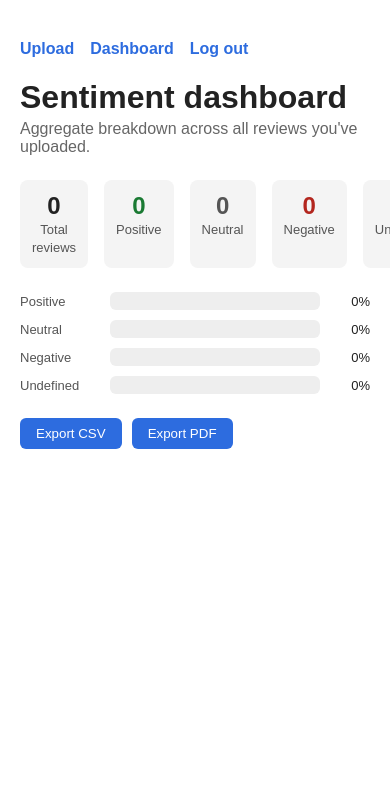
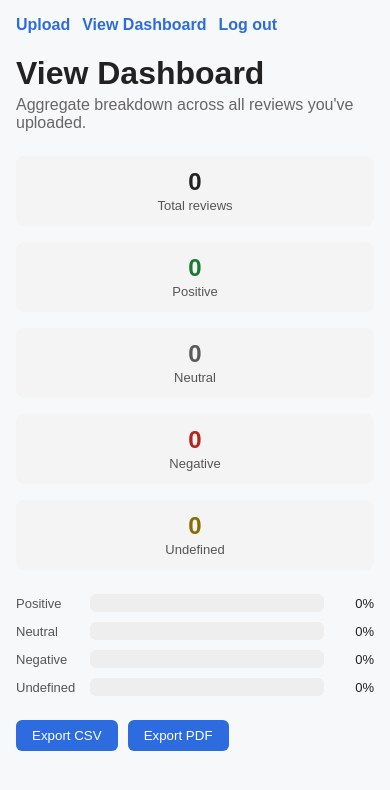
Before and after one commit to kabacase/Sentify, a Flask app: page /dashboard in a window 390 px wide; the page is wider, and only the part inside the window is pictured. Shown: the top 790 px of that part. Run offline with Flask 3, Linux system fonts and the light colour scheme; the visitor is signed in with stand-in values (Sample User, id 1); data that the repository does not hold is empty.

Commit message:
Sprint 2 code alignment: PDF Unicode fix, export confirmations, activity logging
- Sanitize review text before PDF export to avoid the FPDF Unicode crash,
  collapsing runs of unsupported characters into a single '?'.
- Export CSV/PDF now confirm success/failure on-page via a JS fetch+Blob
  download flow instead of a plain download link.
- Login now flashes "Login successful." before redirecting to /upload.
- Added an event_log table (UTC timestamps) recording login/logout/export
  events, with pruning of rows older than 90 days on every write.
- Renamed "Dashboard" to "View Dashboard" in nav, title, and heading.
- Introduced templates/base.html so nav/flash/layout are shared instead of
  duplicated across login/upload/dashboard templates.
- Reworked CSS for a responsive, full-width layout with a reconciled
  sentiment color palette.

Co-Authored-By: Claude Sonnet 5 <noreply@anthropic.com>

```diff
--- a/app.py
+++ b/app.py
@@ -3,7 +3,7 @@ import io
 import secrets
 from functools import wraps
 
-from flask import Flask, render_template, request, redirect, url_for, session, Response
+from flask import Flask, render_template, request, redirect, url_for, session, Response, flash
 from vaderSentiment.vaderSentiment import SentimentIntensityAnalyzer
 from werkzeug.security import check_password_hash, generate_password_hash
 from fpdf import FPDF
@@ -71,6 +71,8 @@ def login():
         if user and password_ok:
             session["user_id"] = user["id"]
             session["email"] = user["email"]
+            db.log_event(user["id"], "login")
+            flash("Login successful.", "success")
             return redirect(url_for("upload"))
         error = "Invalid email or password."
     return render_template("login.html", error=error)
@@ -78,6 +80,9 @@ def login():
 
 @app.route("/logout")
 def logout():
+    user_id = session.get("user_id")
+    if user_id:
+        db.log_event(user_id, "logout")
     session.clear()
     return redirect(url_for("login"))
 
@@ -145,10 +150,27 @@ def escape_formula(value):
     return value
 
 
+def sanitize_for_pdf(text):
+    """Replace characters fpdf2's core fonts can't render, collapsing runs into one '?'."""
+    result = []
+    last_was_replacement = False
+    for ch in text:
+        try:
+            ch.encode("latin-1")
+            result.append(ch)
+            last_was_replacement = False
+        except UnicodeEncodeError:
+            if not last_was_replacement:
+                result.append("?")
+            last_was_replacement = True
+    return "".join(result)
+
+
 @app.route("/export/csv")
 @login_required
 def export_csv():
     reviews = db.get_reviews_for_user(session["user_id"])
+    db.log_event(session["user_id"], "export_csv")
     buffer = io.StringIO()
     writer = csv.writer(buffer)
     writer.writerow(["review", "sentiment"])
@@ -166,6 +188,7 @@ def export_csv():
 @login_required
 def export_pdf():
     reviews = db.get_reviews_for_user(session["user_id"])
+    db.log_event(session["user_id"], "export_pdf")
 
     pdf = FPDF()
     pdf.add_page()
@@ -173,7 +196,8 @@ def export_pdf():
     pdf.cell(0, 10, "Sentify Sentiment Results", new_x=XPos.LMARGIN, new_y=YPos.NEXT)
     pdf.set_font("Helvetica", "", 11)
     for review in reviews:
-        line = f"[{review['sentiment']}] {review['text']}"
+        safe_text = sanitize_for_pdf(review["text"])
+        line = f"[{review['sentiment']}] {safe_text}"
         pdf.multi_cell(0, 8, line, new_x=XPos.LMARGIN, new_y=YPos.NEXT)
 
     pdf_bytes = bytes(pdf.output())
--- a/db.py
+++ b/db.py
@@ -1,5 +1,5 @@
 import sqlite3
-from datetime import datetime
+from datetime import datetime, timedelta, timezone
 from werkzeug.security import generate_password_hash
 
 DB_PATH = "sentify.db"
@@ -31,6 +31,15 @@ def init_db():
             user_id INTEGER NOT NULL,
             text TEXT NOT NULL,
             sentiment TEXT NOT NULL,
+            created_at TEXT NOT NULL,
+            FOREIGN KEY (user_id) REFERENCES users (id)
+        )
+    """)
+    conn.execute("""
+        CREATE TABLE IF NOT EXISTS event_log (
+            id INTEGER PRIMARY KEY AUTOINCREMENT,
+            user_id INTEGER NOT NULL,
+            event_type TEXT NOT NULL,
             created_at TEXT NOT NULL,
             FOREIGN KEY (user_id) REFERENCES users (id)
         )
@@ -82,3 +91,15 @@ def get_summary_for_user(user_id):
         if key in summary:
             summary[key] += 1
     return summary
+
+
+def log_event(user_id, event_type):
+    conn = get_db()
+    cutoff = (datetime.now(timezone.utc) - timedelta(days=90)).isoformat()
+    conn.execute("DELETE FROM event_log WHERE created_at < ?", (cutoff,))
+    conn.execute(
+        "INSERT INTO event_log (user_id, event_type, created_at) VALUES (?, ?, ?)",
+        (user_id, event_type, datetime.now(timezone.utc).isoformat()),
+    )
+    conn.commit()
+    conn.close()
--- a/static/style.css
+++ b/static/style.css
@@ -1,9 +1,30 @@
+:root {
+  --color-positive: #1a7a33;
+  --color-positive-bg: #d4edda;
+  --color-positive-text: #155724;
+  --color-negative: #b3261e;
+  --color-negative-bg: #f8d7da;
+  --color-negative-text: #721c24;
+  --color-neutral: #5a5a5a;
+  --color-neutral-bg: #e2e3e5;
+  --color-neutral-text: #383d41;
+  --color-undefined-fill: #d4a900;
+  --color-undefined: #8a6d00;
+  --color-undefined-bg: #fff3cd;
+  --color-undefined-text: #856404;
+}
+
 body {
   font-family: Arial, Helvetica, sans-serif;
-  max-width: 800px;
-  margin: 40px auto;
-  padding: 0 20px;
   color: #222;
+  background: #f7f8fa;
+  margin: 0;
+}
+
+.page-wrap {
+  max-width: 1200px;
+  margin: 0 auto;
+  padding: 32px 24px;
 }
 
 h1 {
@@ -70,6 +91,27 @@ button:hover {
   font-weight: bold;
 }
 
+.flash-messages {
+  margin: 16px 0;
+}
+
+.flash {
+  padding: 10px 14px;
+  border-radius: 6px;
+  font-weight: bold;
+  margin: 0 0 8px 0;
+}
+
+.flash-success {
+  background: var(--color-positive-bg);
+  color: var(--color-positive-text);
+}
+
+.flash-error {
+  background: var(--color-negative-bg);
+  color: var(--color-negative-text);
+}
+
 .summary {
   display: flex;
   gap: 16px;
@@ -95,10 +137,10 @@ button:hover {
   color: #555;
 }
 
-.stat.positive .num { color: #1a7a33; }
-.stat.negative .num { color: #b3261e; }
-.stat.neutral .num { color: #555; }
-.stat.undefined .num { color: #8a6d00; }
+.stat.positive .num { color: var(--color-positive); }
+.stat.negative .num { color: var(--color-negative); }
+.stat.neutral .num { color: var(--color-neutral); }
+.stat.undefined .num { color: var(--color-undefined); }
 
 .bar-chart {
   margin: 24px 0;
@@ -129,10 +171,10 @@ button:hover {
   height: 100%;
 }
 
-.bar-fill.positive { background: #1a7a33; }
-.bar-fill.negative { background: #b3261e; }
-.bar-fill.neutral { background: #999; }
-.bar-fill.undefined { background: #d4a900; }
+.bar-fill.positive { background: var(--color-positive); }
+.bar-fill.negative { background: var(--color-negative); }
+.bar-fill.neutral { background: var(--color-neutral); }
+.bar-fill.undefined { background: var(--color-undefined-fill); }
 
 .bar-pct {
   width: 40px;
@@ -144,6 +186,11 @@ button:hover {
   display: flex;
   gap: 10px;
   margin-top: 16px;
+}
+
+.table-scroll {
+  overflow-x: auto;
+  -webkit-overflow-scrolling: touch;
 }
 
 table {
@@ -167,7 +214,17 @@ th, td {
   white-space: nowrap;
 }
 
-.tag.positive { background: #d4edda; color: #155724; }
-.tag.negative { background: #f8d7da; color: #721c24; }
-.tag.neutral  { background: #e2e3e5; color: #383d41; }
-.tag.undefined { background: #fff3cd; color: #856404; }
+.tag.positive { background: var(--color-positive-bg); color: var(--color-positive-text); }
+.tag.negative { background: var(--color-negative-bg); color: var(--color-negative-text); }
+.tag.neutral  { background: var(--color-neutral-bg); color: var(--color-neutral-text); }
+.tag.undefined { background: var(--color-undefined-bg); color: var(--color-undefined-text); }
+
+@media (max-width: 720px) {
+  .page-wrap { padding: 16px; }
+  .summary { flex-direction: column; }
+  .upload-form { flex-direction: column; align-items: stretch; }
+  .login-form { max-width: 100%; }
+  .topnav { flex-wrap: wrap; gap: 12px; }
+  .export-links { flex-wrap: wrap; }
+  .bar-label { width: 64px; }
+}
--- /dev/null
+++ b/templates/base.html
@@ -0,0 +1,35 @@
+<!DOCTYPE html>
+<html lang="en">
+<head>
+  <meta charset="UTF-8">
+  <meta name="viewport" content="width=device-width, initial-scale=1">
+  <title>{% block title %}Sentify{% endblock %}</title>
+  <link rel="stylesheet" href="{{ url_for('static', filename='style.css') }}">
+</head>
+<body>
+  <div class="page-wrap">
+    {% if session.get('user_id') %}
+      <nav class="topnav">
+        <a href="{{ url_for('upload') }}">Upload</a>
+        <a href="{{ url_for('dashboard') }}">View Dashboard</a>
+        <a href="{{ url_for('logout') }}">Log out</a>
+      </nav>
+    {% endif %}
+
+    {% with messages = get_flashed_messages(with_categories=true) %}
+      {% if messages %}
+        <div class="flash-messages">
+          {% for category, message in messages %}
+            <p class="flash flash-{{ category }}">{{ message }}</p>
+          {% endfor %}
+        </div>
+      {% endif %}
+    {% endwith %}
+
+    <main>
+      {% block content %}{% endblock %}
+    </main>
+  </div>
+  {% block scripts %}{% endblock %}
+</body>
+</html>
--- a/templates/dashboard.html
+++ b/templates/dashboard.html
@@ -1,19 +1,9 @@
-<!DOCTYPE html>
-<html lang="en">
-<head>
-  <meta charset="UTF-8">
-  <title>Sentify - Dashboard</title>
-  <link rel="stylesheet" href="{{ url_for('static', filename='style.css') }}">
-</head>
-<body>
+{% extends "base.html" %}
 
-  <nav class="topnav">
-    <a href="{{ url_for('upload') }}">Upload</a>
-    <a href="{{ url_for('dashboard') }}">Dashboard</a>
-    <a href="{{ url_for('logout') }}">Log out</a>
-  </nav>
+{% block title %}Sentify - View Dashboard{% endblock %}
 
-  <h1>Sentiment dashboard</h1>
+{% block content %}
+  <h1>View Dashboard</h1>
   <p class="subtitle">Aggregate breakdown across all reviews you've uploaded.</p>
 
   <div class="summary">
@@ -48,9 +38,11 @@
   </div>
 
   <div class="export-links">
-    <a href="{{ url_for('export_csv') }}"><button type="button">Export CSV</button></a>
-    <a href="{{ url_for('export_pdf') }}"><button type="button">Export PDF</button></a>
+    <button type="button" class="export-btn" data-export-url="{{ url_for('export_csv') }}" data-filename="sentify_results.csv" data-expected-type="text/csv">Export CSV</button>
+    <button type="button" class="export-btn" data-export-url="{{ url_for('export_pdf') }}" data-filename="sentify_results.pdf" data-expected-type="application/pdf">Export PDF</button>
   </div>
+{% endblock %}
 
-</body>
-</html>
+{% block scripts %}
+  <script src="{{ url_for('static', filename='app.js') }}"></script>
+{% endblock %}
```
Also changed, not shown: static/app.js (added, +51 -0 lines), templates/login.html (+5 -11 lines), templates/upload.html (+6 -16 lines).
